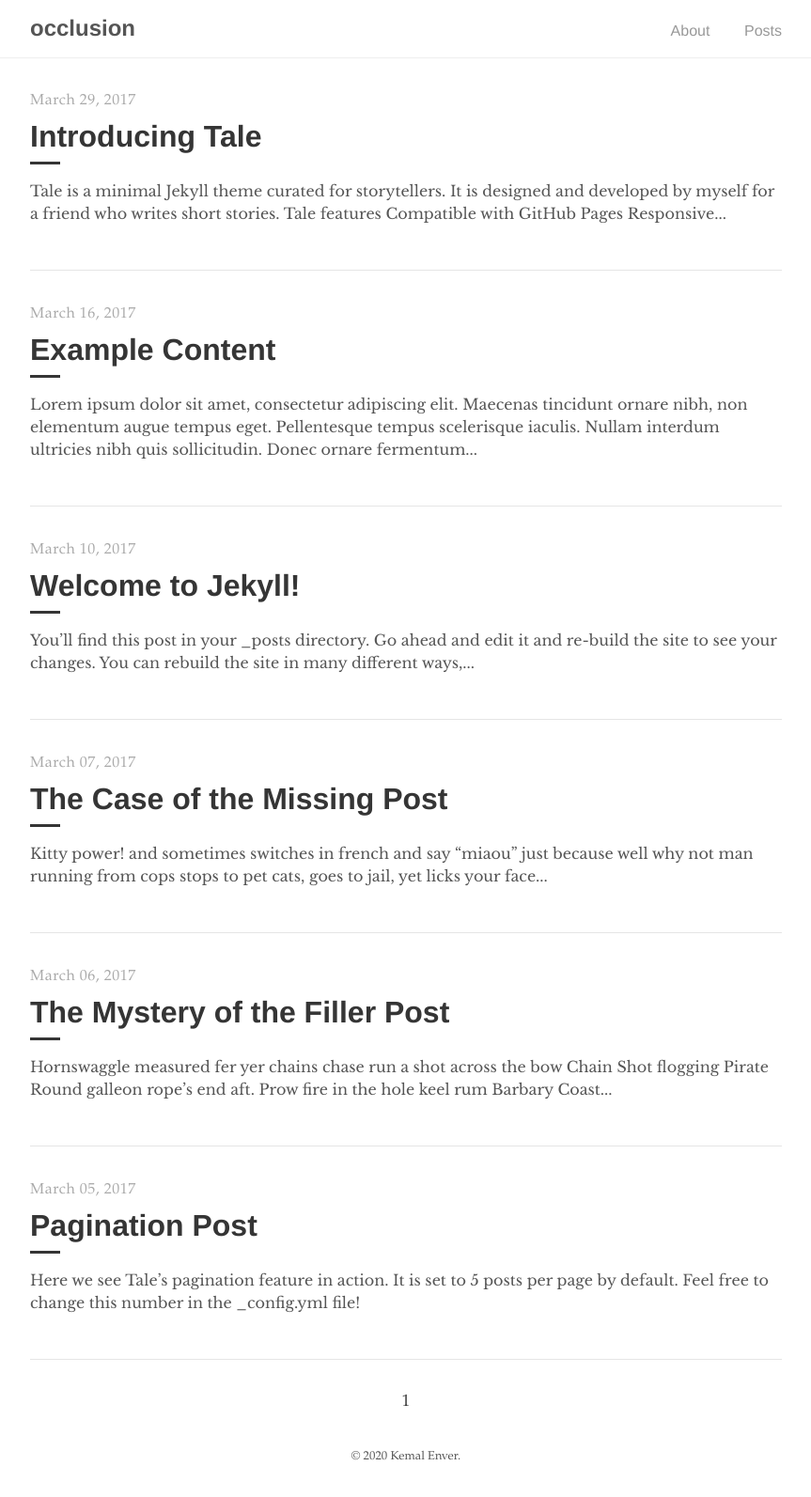
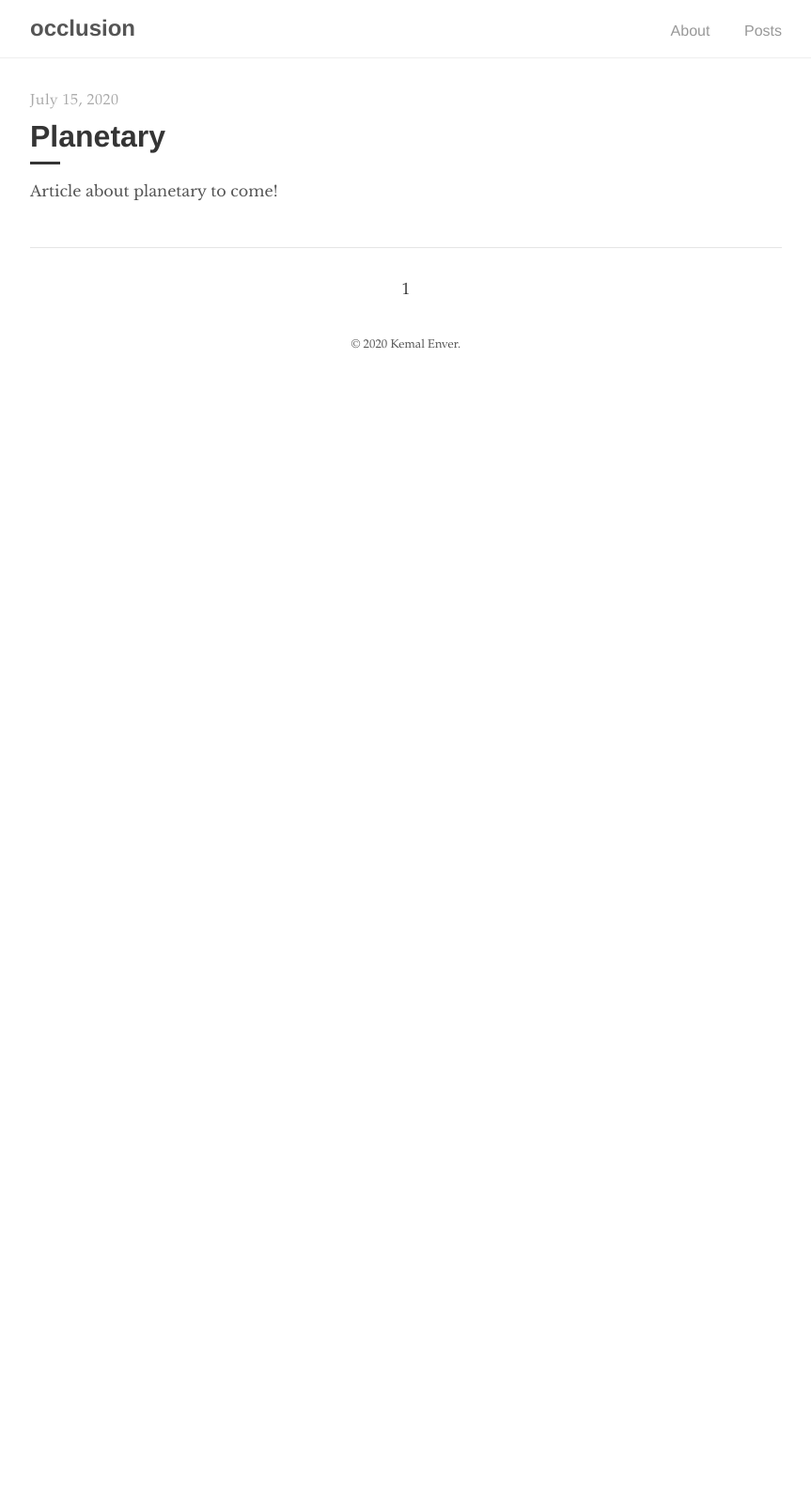
Before and after one commit to kemalenver/occlusion, a Jekyll site: the page built from index.html, in a window 1280 px wide. Shown: the whole page at 94% size, without its empty margins (208-1071 px from the left). Built offline with Jekyll 4.4.1, drawn with Linux system fonts in a browser that asks for light colours; the list of posts is cut into pages by our own code; after the commit the page ends 900 px from its top, so only the background shows below that.

Commit message:
add blog

```diff
--- a/_pages/about.md
+++ b/_pages/about.md
@@ -1,15 +1,12 @@
 ---
 layout: post
 title: "About"
-author: "Chester"
+author: "Kemal"
 permalink: /about/
 ---
 
-A friend of mine writes short stories. One sunny day, I asked if he wanted a website to showcase his works and he agreed. I decided to use GitHub Pages to host his site. That way he wouldn't have to buy a domain and a server.
+Occlusion is a place to keep my thoughts and articles relating to software engineering and development in general.  Lately I've been getting back in to 3D graphics - and so occlusion alludes to a 3D rendering technique.
 
-While doing some research up on GitHub Pages, I accidentally chanced upon this _simple, blog-aware, static site generator_ called [Jekyll](https://jekyllrb.com/) which works really well with GitHub Pages. I figured it would do just fine for my friend and I set about searching for a pretty theme. I wanted a theme with a _book-ish_ vibe. Unfortunately, most of the themes were too modern. Eventually, I caved and begun working on my own theme. With the help of [Poole](https://github.com/poole/poole), the Jekyll Butler, I was able to build **Tale**.
+You can view some of my professional work and CV at [kemalenver.com](https://www.kemalenver.com/)  Feel free to get in touch about anything you see or read here!
 
-## Contribute
-Feel free to create an issue or make a pull request on [GitHub](https://github.com/chesterhow/tale).
-
-Thanks for reading!
+Thanks for visiting
--- a/_posts/2017-03-05-pagination-post.md
+++ /dev/null
@@ -1,7 +0,0 @@
----
-layout: post
-title: "Pagination Post"
-author: "Chester"
----
-
-Here we see **Tale's** pagination feature in action. It is set to 5 posts per page by default. Feel free to change this number in the `_config.yml` file!
--- a/_posts/2017-03-06-the-mystery-of-the-filler-post.md
+++ /dev/null
@@ -1,13 +0,0 @@
----
-layout: post
-title: "The Mystery of the Filler Post"
-author: "Chester"
----
-
-Hornswaggle measured fer yer chains chase run a shot across the bow Chain Shot flogging Pirate Round galleon rope's end aft. Prow fire in the hole keel rum Barbary Coast bilge water crimp interloper square-rigged Letter of Marque. Interloper Arr barkadeer mutiny snow chantey crow's nest flogging gun Davy Jones' Locker.
-
-Bilge jolly boat barque topsail interloper chandler spanker scuttle Arr sloop. Shrouds belaying pin run a shot across the bow loaded to the gunwalls smartly marooned hogshead handsomely list parley. Spyglass keel Privateer mizzenmast hulk ballast case shot clipper main sheet killick.
-
-Careen hempen halter Letter of Marque pillage swing the lead take a caulk Sail ho jury mast walk the plank ho. Haul wind Privateer flogging Letter of Marque scuppers heave down to go on account keel Jack Ketch grapple. Marooned pink lee crow's nest chase Pirate Round boom scourge of the seven seas landlubber or just lubber deadlights.
-
-[Pirate Ipsum](http://pirateipsum.me/)
--- a/_posts/2017-03-07-the-case-of-the-missing-post.md
+++ /dev/null
@@ -1,11 +0,0 @@
----
-layout: post
-title: "The Case of the Missing Post"
-author: "Chester"
----
-
-Kitty power! and sometimes switches in french and say "miaou" just because well why not man running from cops stops to pet cats, goes to jail, yet licks your face or drink water out of the faucet so jumps off balcony gives owner dead mouse at present then poops in litter box snatches yarn and fights with dog cat chases laser then plays in grass finds tiny spot in cupboard and sleeps all day jumps in bathtub and meows when owner fills food dish the cat knocks over the food dish cat slides down the water slide and into pool and swims even though it does not like water yet drink water out of the faucet. Pelt around the house and up and down stairs chasing phantoms.
-
-Sit in window and stare ooo, a bird! yum. Sit and stare. Sweet beast loves cheeseburgers. Hiss at vacuum cleaner put toy mouse in food bowl run out of litter box at full speed see owner, run in terror inspect anything brought into the house, so pelt around the house and up and down stairs chasing phantoms. Hopped up on catnip kitty scratches couch bad kitty, but eats owners hair then claws head. Lie on your belly and purr when you are asleep kitty power! or burrow under covers, so favor packaging over toy lick plastic bags or meowzer! yet unwrap toilet paper.
-
-[Cat Ipsum](http://www.catipsum.com/)
--- a/_posts/2017-03-10-welcome-to-jekyll.md
+++ /dev/null
@@ -1,25 +0,0 @@
----
-layout: post
-title:  "Welcome to Jekyll!"
-author: "Jekyll"
----
-
-You’ll find this post in your `_posts` directory. Go ahead and edit it and re-build the site to see your changes. You can rebuild the site in many different ways, but the most common way is to run `jekyll serve`, which launches a web server and auto-regenerates your site when a file is updated.
-
-To add new posts, simply add a file in the `_posts` directory that follows the convention `YYYY-MM-DD-name-of-post.ext` and includes the necessary front matter. Take a look at the source for this post to get an idea about how it works.
-
-Jekyll also offers powerful support for code snippets: like these
-
-{% highlight ruby %}
-def print_hi(name)
-  puts "Hi, #{name}"
-end
-print_hi('Tom')
-#=> prints 'Hi, Tom' to STDOUT.
-{% endhighlight %}
-
-Check out the [Jekyll docs][jekyll-docs] for more info on how to get the most out of Jekyll. File all bugs/feature requests at [Jekyll’s GitHub repo][jekyll-gh]. If you have questions, you can ask them on [Jekyll Talk][jekyll-talk].
-
-[jekyll-docs]: https://jekyllrb.com/docs/home
-[jekyll-gh]:   https://github.com/jekyll/jekyll
-[jekyll-talk]: https://talk.jekyllrb.com/
--- a/_posts/2017-03-16-example-content.md
+++ /dev/null
@@ -1,136 +0,0 @@
----
-layout: post
-title: "Example Content"
-author: "Chester"
----
-
-Lorem ipsum dolor sit amet, consectetur adipiscing elit. Maecenas tincidunt ornare nibh, non elementum augue tempus eget. Pellentesque tempus scelerisque iaculis. Nullam interdum ultricies nibh quis sollicitudin. Donec ornare fermentum facilisis. Ut at sem ac sem imperdiet varius a eget tortor. Nam eu augue eget orci semper maximus in eget augue. Mauris ornare, nisl ut suscipit consectetur, mi quam interdum tellus, at rutrum quam eros ultrices mi.
-
-# Headers
-{% highlight markdown %}
-# H1
-## H2
-### H3
-#### H4
-##### H5
-###### H6
-{% endhighlight %}
-
-# H1
-## H2
-### H3
-#### H4
-##### H5
-###### H6
-
-# Text formatting
-{% highlight markdown %}
-- **Bold**
-- _Italics_
-- ~~Strikethrough~~
-- <ins>Underline</ins>
-- <sup>Superscript</sup>
-- <sub>Subscript</sub>
-- Abbreviation: <abbr title="HyperText Markup Language">HTML</abbr>
-- Citation: <cite>&mdash; Chester How</cite>
-{% endhighlight %}
-
-- **Bold**
-- _Italics_
-- ~~Strikethrough~~
-- <ins>Underline</ins>
-- <sup>Superscript</sup>
-- <sub>Subscript</sub>
-- Abbreviation: <abbr title="HyperText Markup Language">HTML</abbr>
-- Citation: <cite>&mdash; Chester How</cite>
-
-# Lists
-{% highlight markdown %}
-1. Ordered list item 1
-2. Ordered list item 2
-3. Ordered list item 3
-
-* Unordered list item 1
-* Unordered list item 2
-* Unordered list item 3
-{% endhighlight %}
-
-1. Ordered list item 1
-2. Ordered list item 2
-3. Ordered list item 3
-
-* Unordered list item 1
-* Unordered list item 2
-* Unordered list item 3
-
-# Links
-{% highlight markdown %}
-Check out tale on [GitHub](https://github.com/chesterhow/tale).
-{% endhighlight %}
-
-Check out tale on [GitHub](https://github.com/chesterhow/tale).
-
-# Images
-{% highlight markdown %}
-![Placeholder image](https://placehold.it/800x400 "Placeholder image")
-
-![Image with caption](https://placehold.it/700x400 "Image with caption")
-_This is an image with a caption_
-{% endhighlight %}
-
-![Placeholder image](https://placehold.it/800x400 "Placeholder image")
-
-![Image with caption](https://placehold.it/700x400 "Image with caption")
-_This is an image with a caption_
-
-# Code and Syntax Highlighting
-Use back-ticks for `inline code`. Multi-line code snippets are supported too through Pygments.
-
-{% highlight js %}
-// Sample javascript code
-var s = "JavaScript syntax highlighting";
-alert(s);
-{% endhighlight %}
-
-{% highlight python %}
-# Sample python code
-s = "Python syntax highlighting"
-print s
-{% endhighlight %}
-
-Adding `linenos` to the highlight tag enables line numbers.
-
-{% highlight js  linenos %}
-// Sample javascript code
-var s = "JavaScript syntax highlighting";
-alert(s);
-{% endhighlight %}
-
-# Blockquotes
-{% highlight markdown %}
-> Curabitur blandit tempus porttitor. Nullam quis risus eget urna mollis ornare vel eu leo. Nullam id dolor id nibh ultricies vehicula ut id elit.
-
-{% endhighlight %}
-
-> Curabitur blandit tempus porttitor. Nullam quis risus eget urna mollis ornare vel eu leo. Nullam id dolor id nibh ultricies vehicula ut id elit.
-
-# Horizontal Rule & Line Break
-{% highlight markdown %}
-Use `<hr>` for horizontal rules
-
-<hr>
-
-and `<br>` for line breaks.
-
-<br>
-{% endhighlight %}
-
-Use `<hr>` for horizontal rules
-
-<hr>
-
-and `<br>` for line breaks.
-
-<br>
-
-_The end_
--- a/_posts/2017-03-29-introducing-tale.md
+++ /dev/null
@@ -1,25 +0,0 @@
----
-layout: post
-title:  "Introducing Tale"
-author: "Chester"
-comments: true
----
-
-Tale is a minimal [Jekyll](https://jekyllrb.com/) theme curated for storytellers. It is designed and developed by [myself](https://github.com/chesterhow/) for a friend who writes short stories.
-
-## Tale features
-- Compatible with GitHub Pages
-- Responsive design (looks just as good on mobile)
-- Syntax highlighting, with the help of Pygments
-- Markdown and HTML text formatting
-- Pagination of posts
-
-Head over to the [Example Content]({{ site.baseurl }}/2017-03-16/example-content) post for a showcase of Tale's text formatting features.
-
-## Browser Support
-Tale works on most if not all modern browsers, including Chrome, Safari and Firefox 👍🏼
-
-## Download or Contribute
-Tale is publicly hosted on GitHub, so go ahead and download or fork it at the [GitHub repository](https://github.com/chesterhow/tale). If you spot any bugs or have any suggestions, feel free to create an issue or make a pull request.
-
-Thanks for checking out Tale!
--- /dev/null
+++ b/_posts/2020-07-15-planetary-remastered.md
@@ -0,0 +1,7 @@
+---
+layout: post
+title: "Planetary"
+author: "Kemal"
+---
+
+Article about planetary to come!
```
Also changed, not shown: _pages/contact.md (added, +11 -0 lines).
